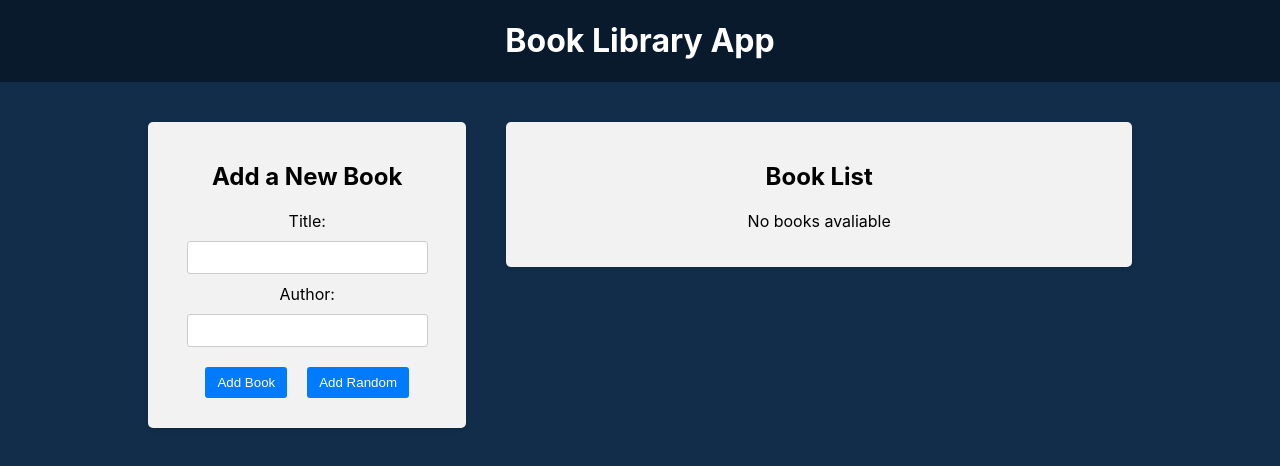
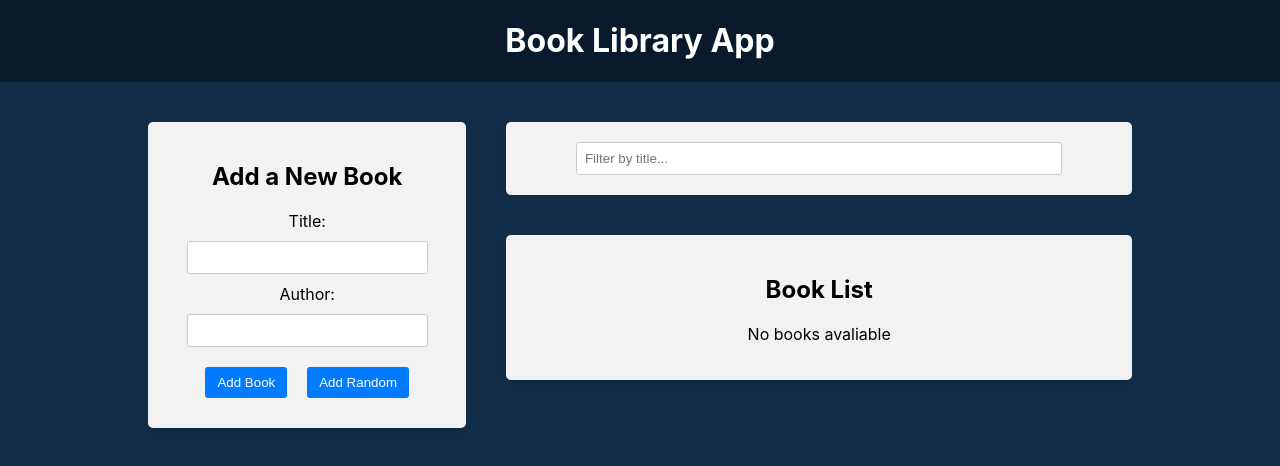
Before and after one commit to DarLaIl/React-Book-Library-App, a React (Create React App) app in the folder frontend/: page / in a window 1280 px wide. Shown: the top 466 px of the page. Built offline with nearby package versions, Linux system fonts and the light colour scheme.

Commit message:
Добавила filterSlice

```diff
--- a/frontend/src/App.js
+++ b/frontend/src/App.js
@@ -14,7 +14,7 @@ function App() {
           <BookForm />
         </div>
         <div className='app-right-column'>
-          {/*<Filter />*/}
+          <Filter />
           <BookList />
         </div>
       </main>
--- a/frontend/src/components/Filter/Filter.js
+++ b/frontend/src/components/Filter/Filter.js
@@ -3,7 +3,9 @@ import './Filter.css';
 const Filter = () => {
   return (
     <div className='app-block filter'>
-      <h2>Filters</h2>
+          <div className='filter-group'>
+          <input type='text' placeholder='Filter by title...' />
+          </div>
     </div>
   );
 };
--- /dev/null
+++ b/frontend/src/components/redux/slices/filterSlice.js
@@ -0,0 +1,17 @@
+import { createSlice } from '@reduxjs/toolkit';
+
+const initialState = {
+  title: '',
+};
+
+const filterSlice = createSlice({
+  name: 'filter',
+  initialState,
+  reducers: {
+    setTitleFilter: (state, action) => {
+      return { ...state, title: action.payload };
+    },
+  },
+});
+
+export default filterSlice.reducer;
--- a/frontend/src/components/redux/store.js
+++ b/frontend/src/components/redux/store.js
@@ -1,9 +1,11 @@
 import { configureStore } from '@reduxjs/toolkit'
 import booksReducer from './books/reducer'
+import filterReducer from './slices/filterSlice'
 
 const store = configureStore({
     reducer: {
-        books: booksReducer
+        books: booksReducer,
+        filter: filterReducer
     }
 })
 
```
